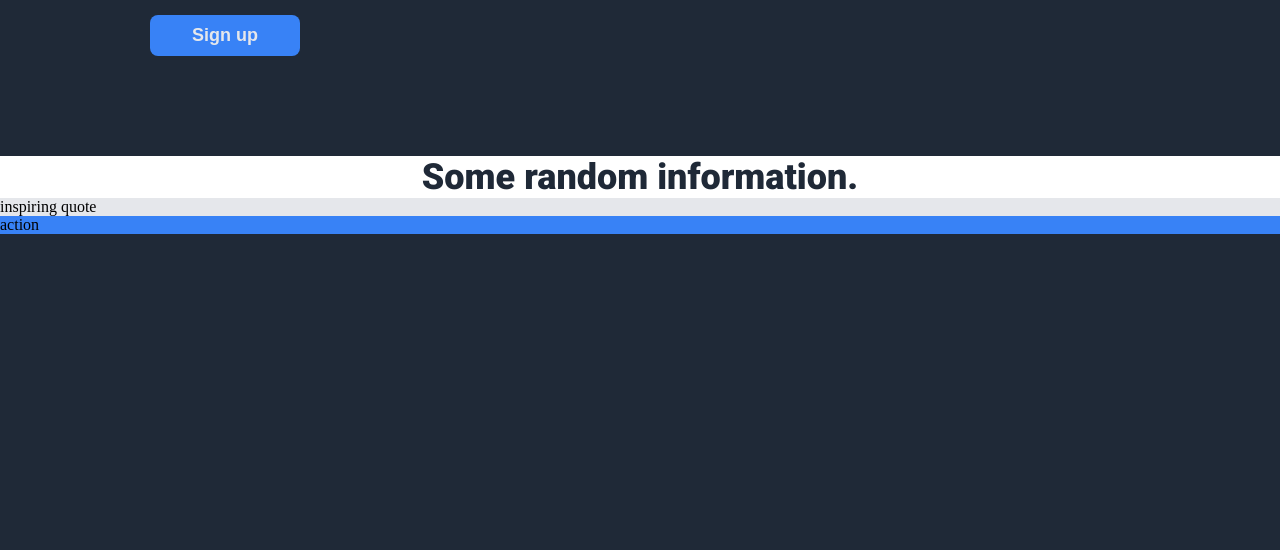
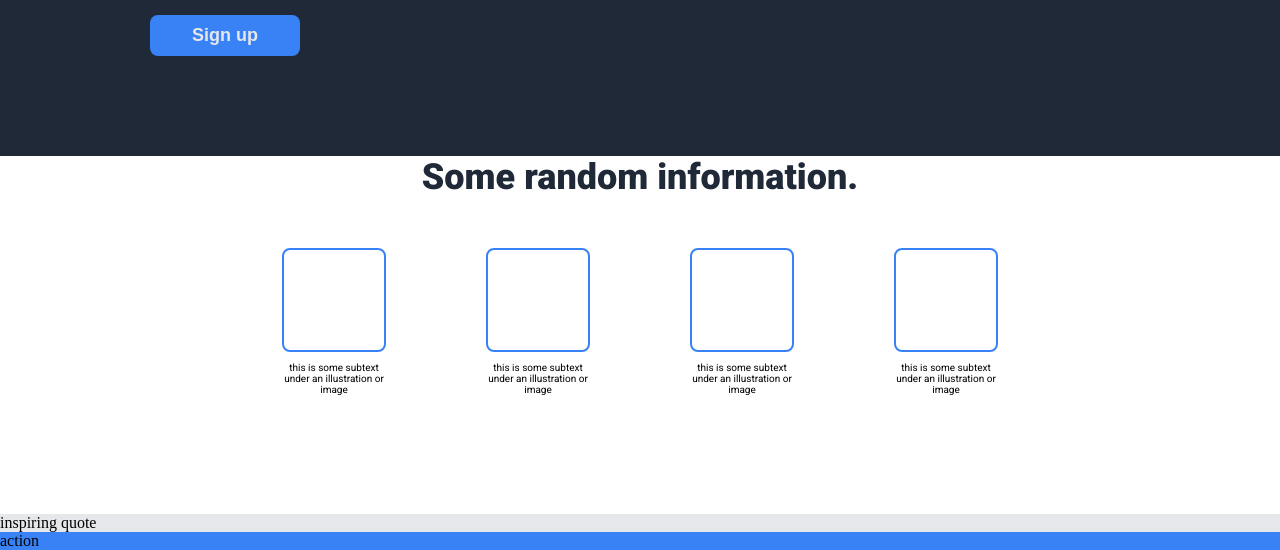
Before and after one commit to iceROU/odin-landing-page, a plain HTML site: page index.html in a window 1280 px wide. Shown: the part 465-1015 px from the top of the page. Before the commit the page ends 800 px from the top, so only its background shows below. Drawn offline with Linux system fonts and the light colour scheme.

Commit message:
add more elements to index.html and styles to style.css

```diff
--- a/index.html
+++ b/index.html
@@ -32,10 +32,19 @@
 
     <div class="info">
         Some random information.
-        <div class="image-text">
-
+    </div>
+    <div class="images">
+        <div class="image"></div>
+        <div class="image"></div>
+        <div class="image"></div>
+        <div class="image"></div>
+    </div>
+    <div class="images-text">
+        <div class="image-text">this is some subtext under an illustration or image</div>
+        <div class="image-text">this is some subtext under an illustration or image</div>
+        <div class="image-text">this is some subtext under an illustration or image</div>
+        <div class="image-text">this is some subtext under an illustration or image</div>
         </div>
-    </div>
     <div class="quote">
         inspiring quote
     </div>
--- a/style.css
+++ b/style.css
@@ -106,3 +106,37 @@ button {
     font-weight: 800;
     color: #1f2937;
 }
+.images {
+    display: flex;
+    flex-direction: row;
+    justify-content: center;
+    font-family: 'Roboto';
+    background-color: white;
+}
+.image {
+    display: flex;
+    flex-direction: row;
+    height: 100px;
+    width: 100px;
+    border: solid 2px  #3882F6;
+    border-radius: 8px;
+    margin: 50px;
+    margin-bottom: 0px;
+}
+.images-text {
+    display: flex;
+    flex-direction: row;
+    justify-content: center;
+    font-family: 'Roboto';
+    background-color: white;
+    text-align: center;
+}
+.image-text{
+    display: flex;
+    flex-direction: row;
+    height: 100px;
+    width: 100px;
+    margin:52px;
+    margin-top: 10px;
+    font-size: 10px;
+}
```
